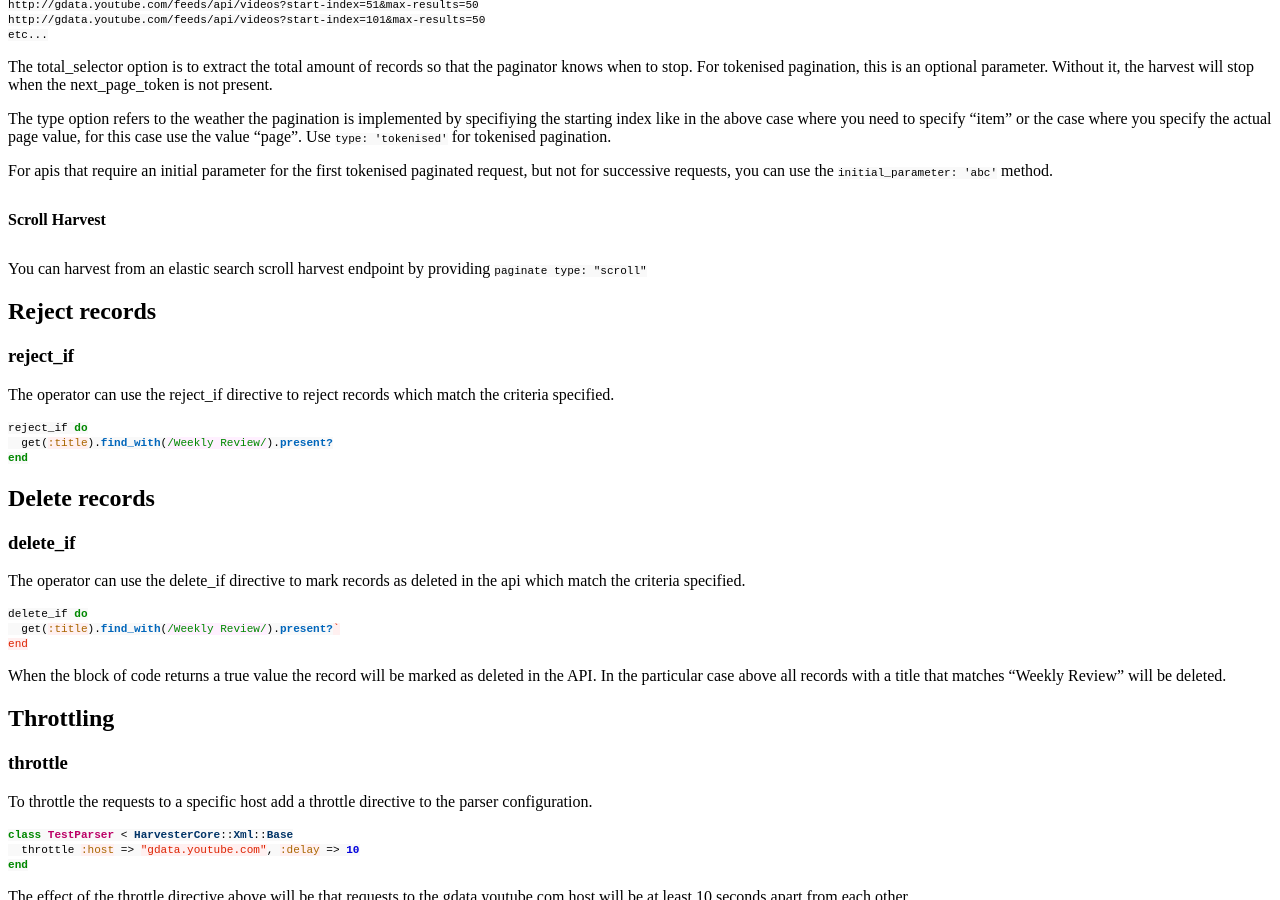
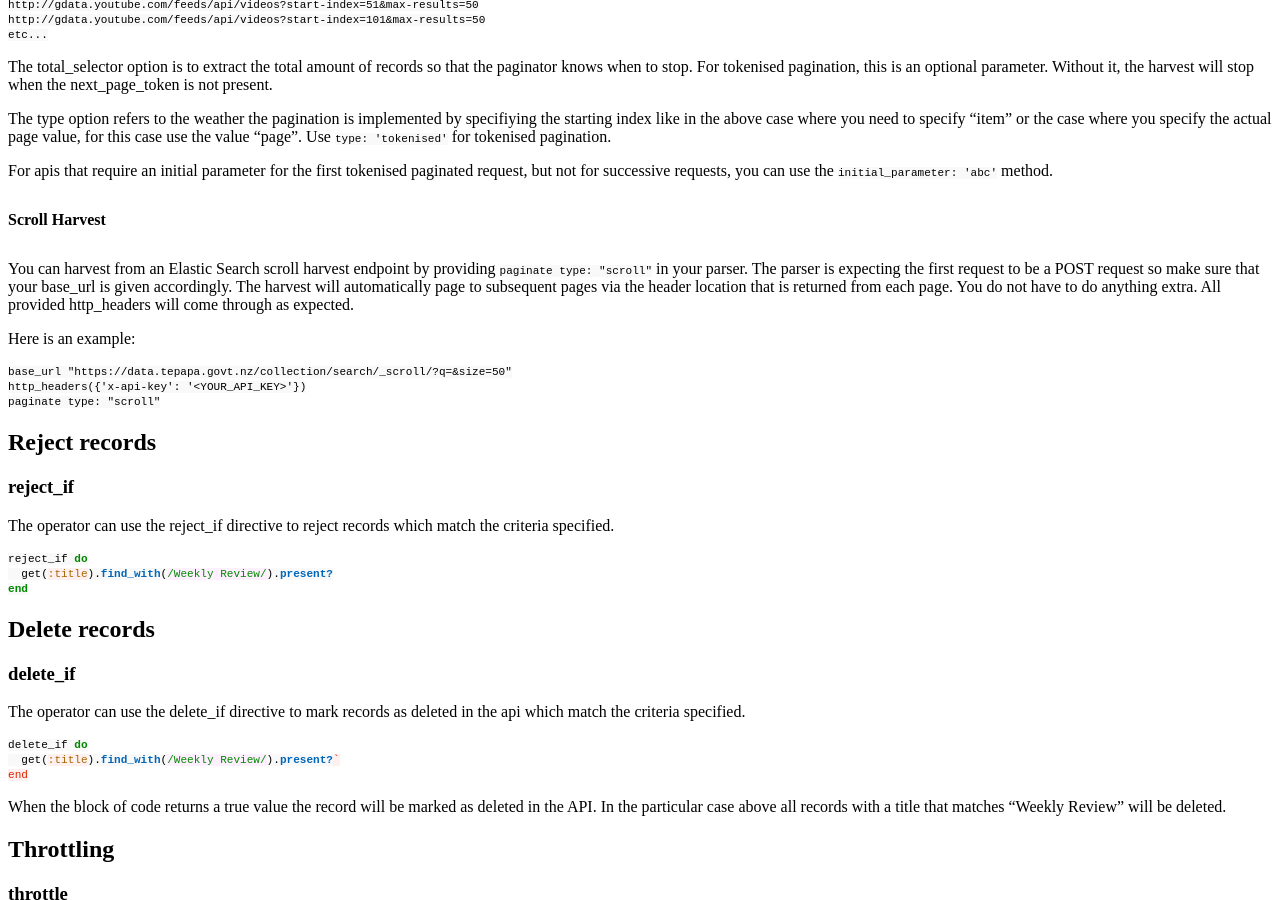
Before and after one commit to DigitalNZ/supplejack, a Jekyll site: the page built from _posts/2014-05-01-parser-dsl-domain-specific-language.md, in a window 1280 px wide and 900 px high, scrolled down 2252 px. Built offline with Jekyll 4.4.1, drawn with Linux system fonts in a browser that asks for light colours; Markdown is read by kramdown in place of the engine named in the settings; a style sheet for code colours, icons or effects is not loaded.

Commit message:
Update to docs regarding the scroll harvest

````diff
--- a/_posts/2014-05-01-parser-dsl-domain-specific-language.md
+++ b/_posts/2014-05-01-parser-dsl-domain-specific-language.md
@@ -94,7 +94,15 @@ For apis that require an initial parameter for the first tokenised paginated req
 
 #### Scroll Harvest
 
-You can harvest from an elastic search scroll harvest endpoint by providing `paginate type: "scroll"`
+You can harvest from an Elastic Search scroll harvest endpoint by providing `paginate type: "scroll"` in your parser. The parser is expecting the first request to be a POST request so make sure that your base_url is given accordingly. The harvest will automatically page to subsequent pages via the header location that is returned from each page. You do not have to do anything extra. All provided http_headers will come through as expected.
+
+Here is an example:
+
+```
+base_url "https://data.tepapa.govt.nz/collection/search/_scroll/?q=&size=50"
+http_headers({'x-api-key': '<YOUR_API_KEY>'})
+paginate type: "scroll"
+```
 
 ## Reject records
 ### reject_if
````
